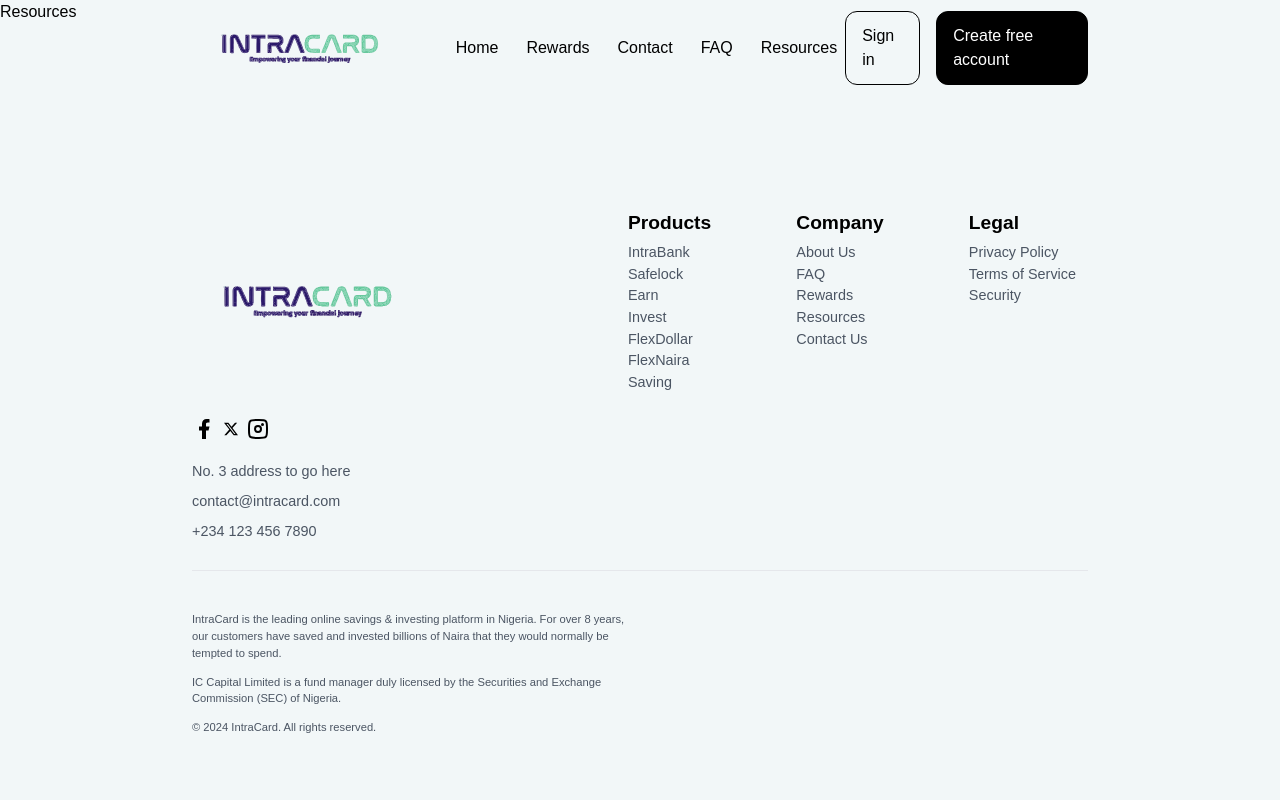
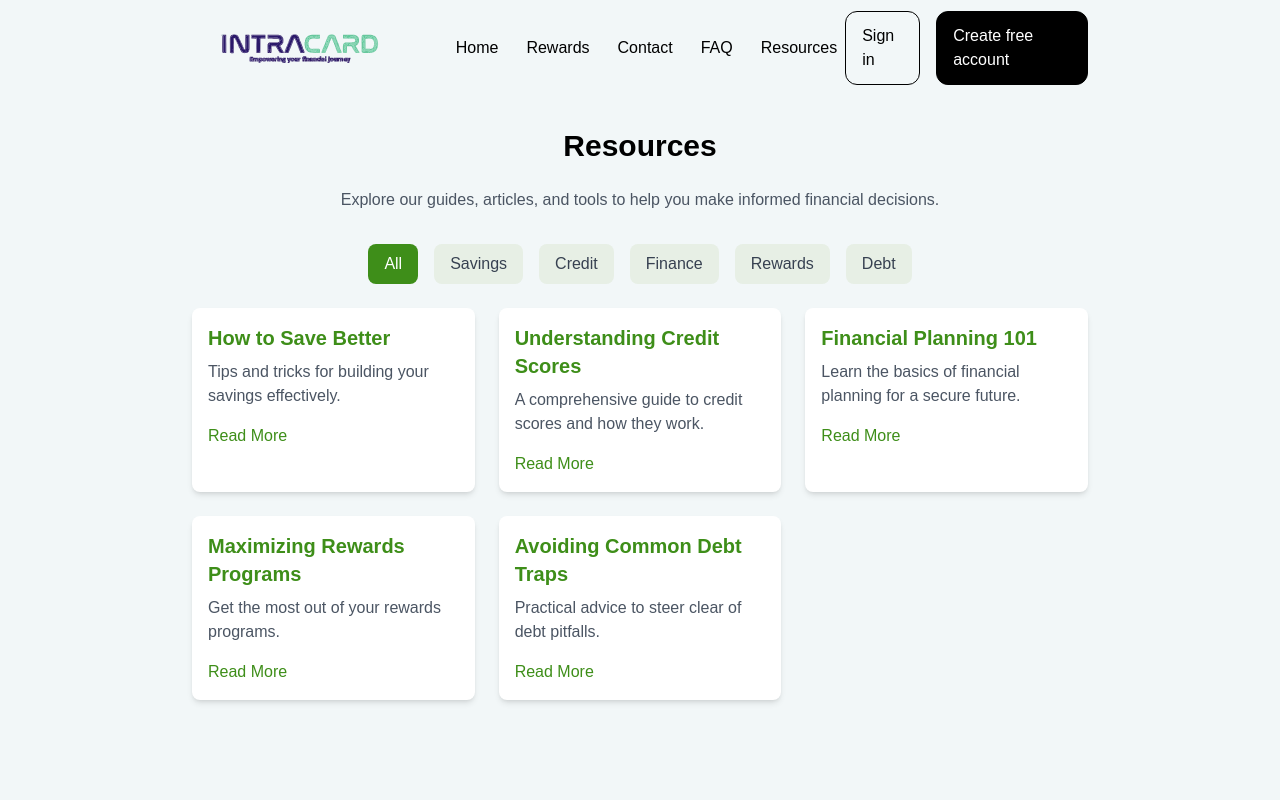
Before and after one commit to Stan015/intracard, a Vue app: page /resources in a window 1280 px wide. Shown: the top 800 px of the page. Built offline with nearby package versions, Linux system fonts and the light colour scheme.

Commit message:
add: resources page

```diff
--- a/src/views/ResourcesView.vue
+++ b/src/views/ResourcesView.vue
@@ -1,5 +1,115 @@
-<script setup lang="ts"></script>
+<script setup lang="ts">
+import { ref, computed } from "vue";
+
+// Sample resources
+const resources = ref([
+  {
+    id: 1,
+    title: "How to Save Better",
+    category: "Savings",
+    description: "Tips and tricks for building your savings effectively.",
+  },
+  {
+    id: 2,
+    title: "Understanding Credit Scores",
+    category: "Credit",
+    description: "A comprehensive guide to credit scores and how they work.",
+  },
+  {
+    id: 3,
+    title: "Financial Planning 101",
+    category: "Finance",
+    description: "Learn the basics of financial planning for a secure future.",
+  },
+  {
+    id: 4,
+    title: "Maximizing Rewards Programs",
+    category: "Rewards",
+    description: "Get the most out of your rewards programs.",
+  },
+  {
+    id: 5,
+    title: "Avoiding Common Debt Traps",
+    category: "Debt",
+    description: "Practical advice to steer clear of debt pitfalls.",
+  },
+]);
+
+// Categories for filtering
+const categories = ref([
+  "All",
+  "Savings",
+  "Credit",
+  "Finance",
+  "Rewards",
+  "Debt",
+]);
+
+// Active category
+const activeCategory = ref("All");
+
+// Filtered resources based on active category
+const filteredResources = computed(() => {
+  if (activeCategory.value === "All") return resources.value;
+  return resources.value.filter(
+    (resource) => resource.category === activeCategory.value
+  );
+});
+
+// Set active category
+const setCategory = (category: string) => {
+  activeCategory.value = category;
+};
+</script>
 
 <template>
-  <h1>Resources</h1>
+  <main class="pt-[8rem] pb-[2rem] px-[15%] min-h-screen">
+    <h1 class="text-3xl font-bold text-center mb-6">Resources</h1>
+    <p class="text-gray-600 text-center mb-8">
+      Explore our guides, articles, and tools to help you make informed
+      financial decisions.
+    </p>
+
+    <!-- Categories -->
+    <div class="flex justify-center mb-6 space-x-4">
+      <button
+        v-for="category in categories"
+        :key="category"
+        @click="setCategory(category)"
+        :class="[
+          'px-4 py-2 rounded-lg font-medium transition',
+          activeCategory === category
+            ? 'bg-[#3e8e19] text-white'
+            : 'bg-[#e7efe5] text-gray-700 hover:bg-green-200',
+        ]"
+      >
+        {{ category }}
+      </button>
+    </div>
+
+    <!-- Resource Cards -->
+    <div
+      v-if="filteredResources.length"
+      class="grid grid-cols-1 sm:grid-cols-2 lg:grid-cols-3 gap-6"
+    >
+      <div
+        v-for="resource in filteredResources"
+        :key="resource.id"
+        class="bg-white shadow-md rounded-lg p-4 hover:shadow-lg transition"
+      >
+        <h3 class="text-xl font-semibold text-[#3e8e19] mb-2">
+          {{ resource.title }}
+        </h3>
+        <p class="text-gray-600 mb-4">{{ resource.description }}</p>
+        <button class="text-[#3e8e19] font-medium hover:underline">
+          Read More
+        </button>
+      </div>
+    </div>
+
+    <!-- No Resources Found -->
+    <div v-else class="text-center text-gray-600 mt-12">
+      <p>No resources found for this category.</p>
+    </div>
+  </main>
 </template>
```
